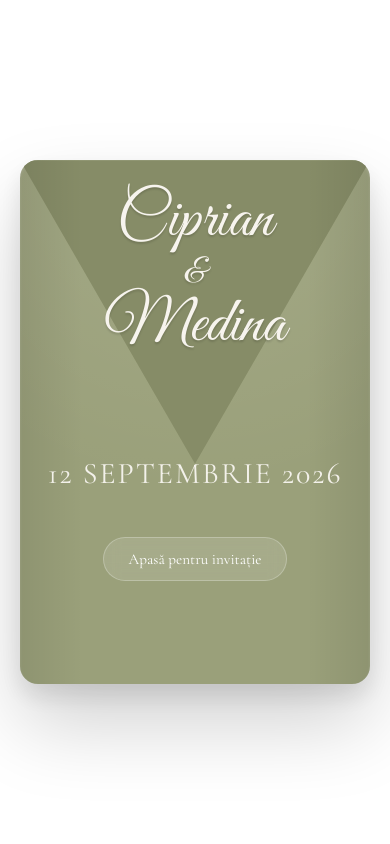
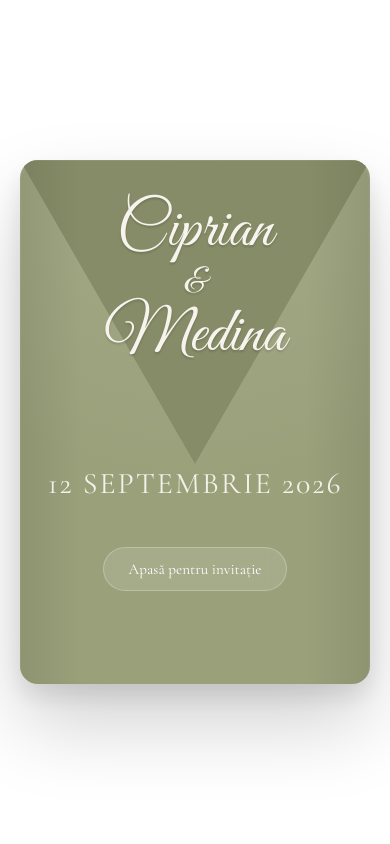
Before and after one commit to adela0507/Medina-Wedding, an Angular app: page / in a window 390 px wide. Shown: the top 844 px of the page. Built offline with nearby package versions, Linux system fonts and the light colour scheme.

Commit message:
update site

```diff
--- a/src/app/components/hero/hero.css
+++ b/src/app/components/hero/hero.css
@@ -281,7 +281,7 @@ body {
     }
 
     .hero-content h1 {
-        margin-top: -70px;
+        margin-top: -50px;
 
         font-size: 4.8rem;
     }
```
